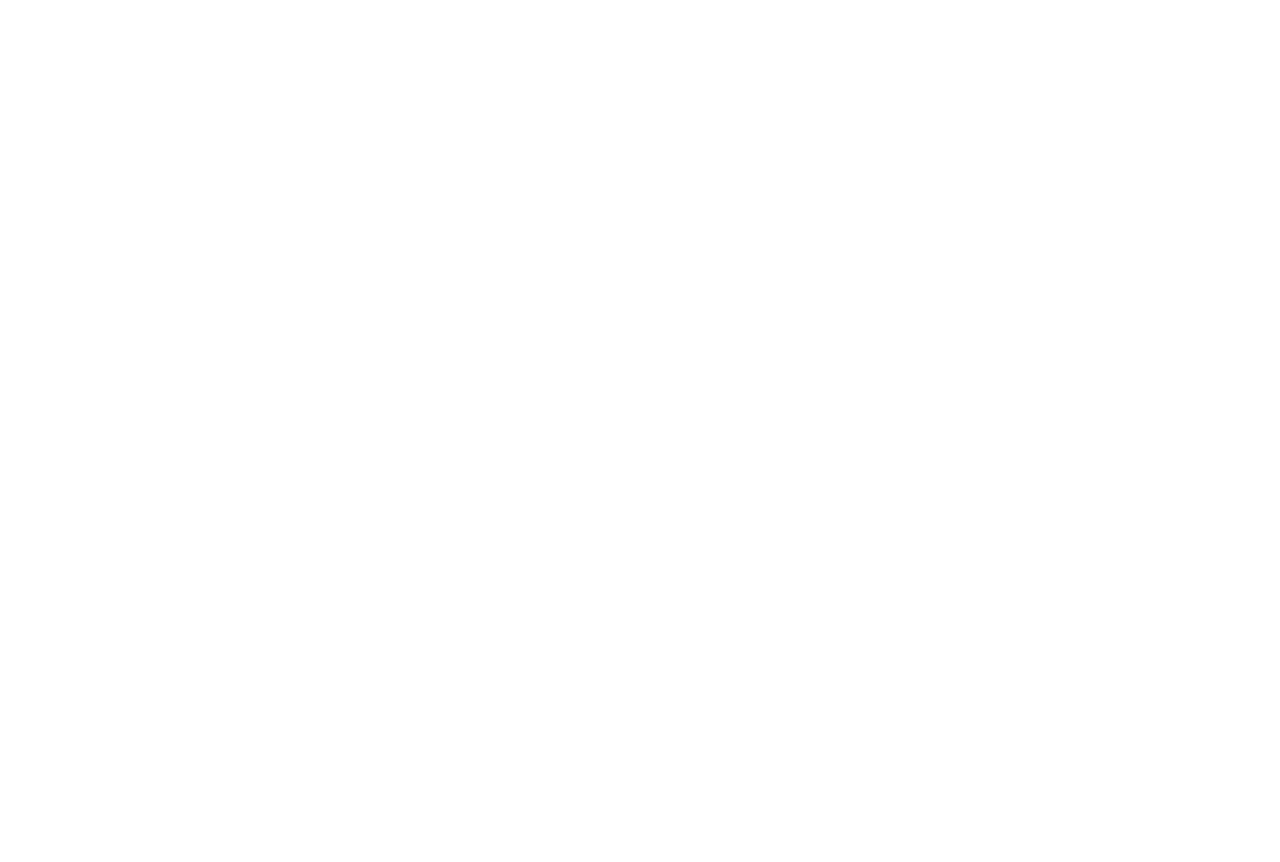
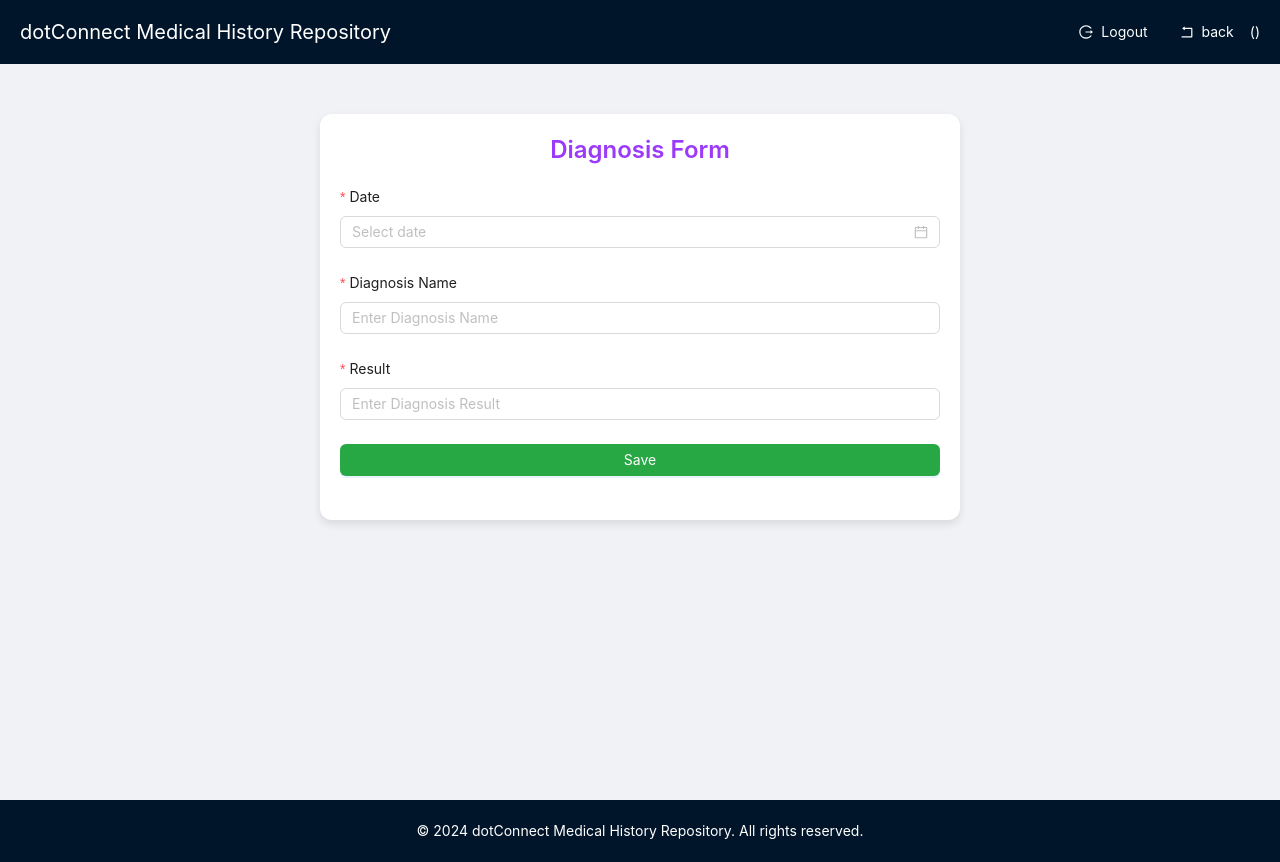
Before and after one commit to RabinPyakurel/dot-connect-final, a React (Vite) app in the folder Hackathon-Frontend/: page /diagnosis in a window 1280 px wide. Before the commit this address had no page. Before the commit the page ends 800 px from the top, so only its background shows below. Built offline with nearby package versions, Linux system fonts and the light colour scheme.

Commit message:
Route deko form harlai

```diff
--- a/Hackathon-Frontend/src/MyRoutes.tsx
+++ b/Hackathon-Frontend/src/MyRoutes.tsx
@@ -4,6 +4,9 @@ import Dashboard from './component/Dashboard'
 import LoginPage from './component/Login'
 import HomePage from './component/Pages/Home'
 import Navhome from './component/Pages/Navhome'
+import HospitalRegistrationForm from './component/Pages/RegistratiinForm'
+import MedicineForm from './component/Pages/MedicationForm'
+import DiagnosisForm from './component/Pages/DiagnosisForm'
 
 function MyRoutes ()  {
   return (
@@ -15,7 +18,12 @@ function MyRoutes ()  {
             <Route path='/navhome' element={<Navhome/>}/>
             <Route path='/login' element={<LoginPage/>}/>
             <Route path='/dashboard' element={<Dashboard/>}/>
-        </Routes>
+            <Route path='/register' element={<HospitalRegistrationForm/>}/>
+            <Route path='/medication' element={<MedicineForm/>}/>
+            <Route path='/diagnosis' element={<DiagnosisForm/>}/>
+
+
+            </Routes>
     </BrowserRouter>
   )
 }
--- /dev/null
+++ b/Hackathon-Frontend/src/component/Pages/DiagnosisForm.tsx
@@ -0,0 +1,117 @@
+import { Button, DatePicker, Form, Input, Typography, message } from "antd";
+import React from "react";
+import { useParams } from "react-router-dom";
+import { DiagnosisInformationControllerService, DiagnosisInformationDto } from "../../services/openapi";
+import Navbar from "./Navbar";
+
+const { Title } = Typography;
+
+const DiagnosisForm: React.FC = () => {
+  const [form] = Form.useForm();
+  let { patientId } = useParams();
+
+  const handleSubmit = async (values: DiagnosisInformationDto) => {
+    console.log("Diagnosis Data:", values);
+    try {
+      values.patientId = patientId!;
+      await DiagnosisInformationControllerService.save2(values);
+      message.success("Diagnosis data saved successfully!");
+      form.resetFields();
+    } catch {
+      message.error("error while saving diagnosis information");
+    }
+  };
+
+  const handleFailedSubmit = (errorInfo: any) => {
+    console.error("Validation Failed:", errorInfo);
+    message.error("Please fill in all required fields!");
+  };
+
+  return (
+    <Navbar>
+
+    <div style={styles.container}>
+      <Title level={3} style={styles.title}>
+        Diagnosis Form
+      </Title>
+      <Form
+        form={form}
+        layout="vertical"
+        onFinish={handleSubmit}
+        onFinishFailed={handleFailedSubmit}
+        style={styles.form}
+      >
+        {/* Date Field */}
+        <Form.Item
+          label="Date"
+          name="date"
+          rules={[{ required: true, message: "Please select the date!" }]}
+        >
+          <DatePicker style={styles.input} />
+        </Form.Item>
+
+          {/* Diagnosis Name Field */}
+          <Form.Item
+            label="Diagnosis Name"
+            name="diagnosisName"
+            rules={[
+              { required: true, message: "Please enter the diagnosis name!" },
+            ]}
+          >
+            <Input placeholder="Enter Diagnosis Name" style={styles.input} />
+          </Form.Item>
+
+          {/* Result Field */}
+          <Form.Item
+            label="Result"
+            name="result"
+            rules={[{ required: true, message: "Please enter the result!" }]}
+          >
+            <Input placeholder="Enter Diagnosis Result" style={styles.input} />
+          </Form.Item>
+
+        {/* Submit Button */}
+        <Form.Item>
+          <Button type="primary" htmlType="submit" style={styles.submitButton}>
+            Save
+          </Button>
+        </Form.Item>
+      </Form>
+    </div>
+    </Navbar>
+
+  );
+};
+
+// Inline styles
+const styles = {
+  container: {
+    // maxWidth: "500px",
+    width: "50%",
+    padding: "20px",
+    borderRadius: "12px",
+    margin: "50px auto",
+
+    backgroundColor: "#ffffff",
+    boxShadow: "0 4px 8px rgba(0, 0, 0, 0.1)",
+  },
+  title: {
+    textAlign: "center" as const,
+    color: "#9c3af9",
+    marginBottom: "20px",
+  },
+  form: {
+    width: "100%",
+  },
+  input: {
+    width: "100%",
+  },
+  submitButton: {
+    width: "100%",
+    backgroundColor: "#28a745",
+    color: "#fff",
+    border: "none",
+  },
+};
+
+export default DiagnosisForm;
--- /dev/null
+++ b/Hackathon-Frontend/src/component/Pages/MedicationForm.tsx
@@ -0,0 +1,109 @@
+import { Button, DatePicker, Form, Input, Typography, message } from "antd";
+import React from "react";
+import { useParams } from "react-router-dom";
+import { MedicationControllerService, MedicationDto } from "../../services/openapi";
+import Navbar from "./Navbar";
+
+const { Title } = Typography;
+
+const MedicineForm: React.FC = () => {
+  const [form] = Form.useForm();
+  let { patientId } = useParams();
+
+  const handleSubmit = async (values: MedicationDto) => {
+    console.log("Diagnosis Data:", values);
+      try{
+        values.patientId=patientId!;
+        await MedicationControllerService.save1(values);
+        message.success("Medication data saved successfully!");
+        form.resetFields();
+
+      }
+      catch{
+        message.error("error while saving medicataion information")
+      }
+  };
+  return (
+    <Navbar>
+
+    <div style={styles.container}>
+      <Title level={3} style={styles.title}>
+       Medication Form
+      </Title>
+      <Form
+        form={form}
+        layout="vertical"
+        onFinish={handleSubmit}
+        style={styles.form}
+        >
+        {/* Date Field */}
+        <Form.Item
+          label="date"
+          name="date"
+          rules={[{ required: true, message: "Please select the date!" }]}
+          >
+          <DatePicker style={styles.input} />
+        </Form.Item>
+
+        {/* Diagnosis Name Field */}
+        <Form.Item
+          label="Medication Name"
+          name="medicineName"
+          rules={[{ required: true, message: "Please enter the Medicine name!" }]}
+        >
+          <Input placeholder="Enter Medication Name" style={styles.input} />
+        </Form.Item>
+
+        {/* Result Field */}
+        <Form.Item
+          label="frequency"
+          name="frequency"
+          rules={[{ required: true, message: "Please enter the result!" }]}
+          >
+        <Input placeholder="Enter Medication Result" style={styles.input} />
+        </Form.Item>
+
+        {/* Submit Button */}
+        <Form.Item>
+          <Button type="primary" htmlType="submit" style={styles.submitButton}>
+            Save
+          </Button>
+        </Form.Item>
+      </Form>
+    </div>
+</Navbar>
+  );
+};
+
+// Inline styles
+const styles = {
+  container: {
+    // maxWidth: "500px",
+    width: "50%",
+    padding: "20px",
+    borderRadius: "12px",
+    margin: "50px auto",
+
+    backgroundColor: "#ffffff",
+    boxShadow: "0 4px 8px rgba(0, 0, 0, 0.1)",
+  },
+  title: {
+    textAlign: "center" as const,
+    color: "#9c3af9",
+    marginBottom: "20px",
+  },
+  form: {
+    width: "100%",
+  },
+  input: {
+    width: "100%",
+  },
+  submitButton: {
+    width: "100%",
+    backgroundColor: "#28a745",
+    color: "#fff",
+    border: "none",
+  },
+};
+
+export default MedicineForm;
```
Also changed, not shown: Hackathon-Frontend/public/nid-login.html (+3 -4 lines).
